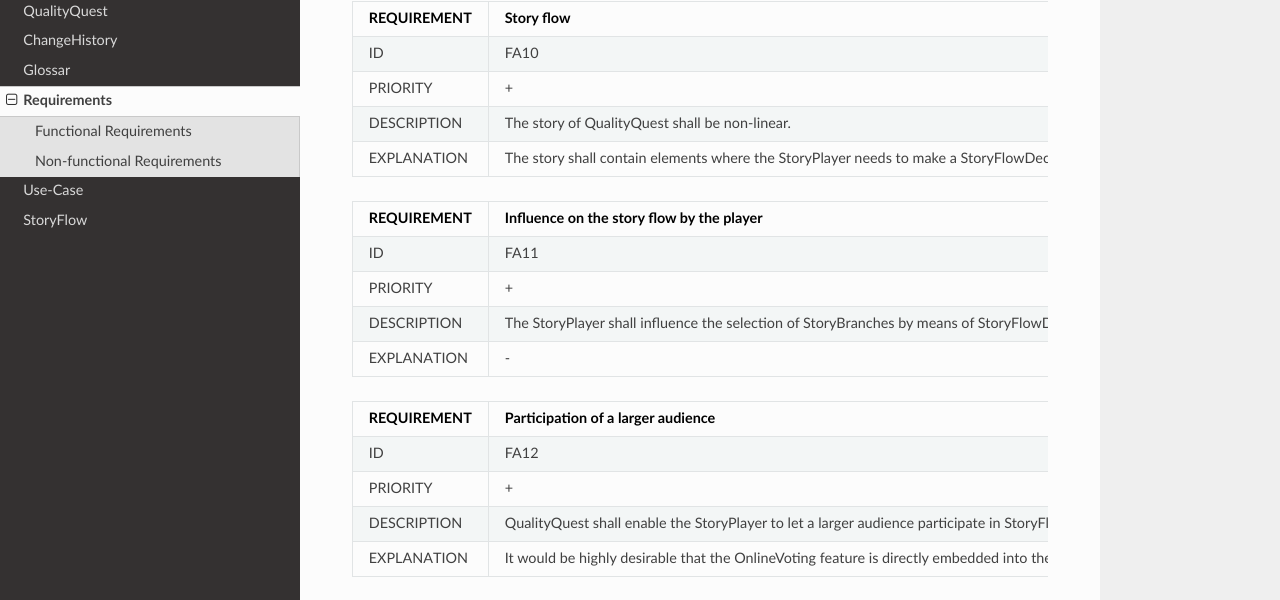
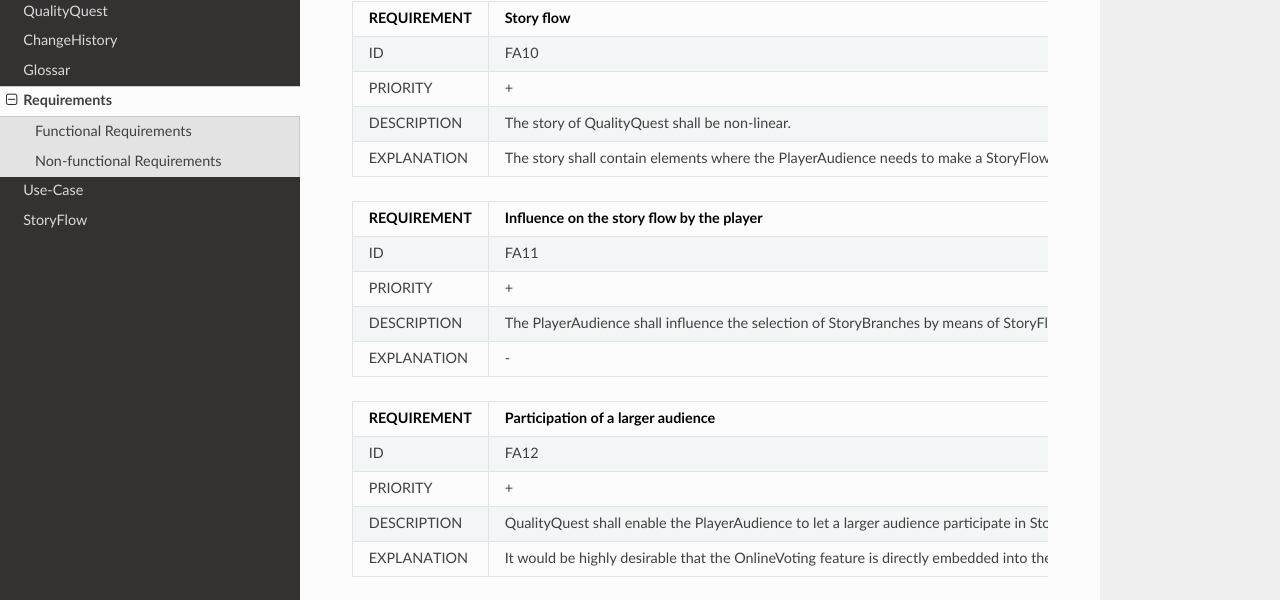
Before and after one commit to Brotenko/QualityQuest, an MkDocs documentation site: the page built from Docs/Pflichtenheft/docs/requirements.md, in a window 1280 px wide and 900 px high, scrolled down 2191 px. Shown: the part 109-709 px from the top of the window. Built offline with MkDocs 1.6.1, drawn with Linux system fonts in a browser that asks for light colours; nearby versions of some CDN libraries; some of the changed text lies outside the part shown.

Commit message:
Requirements: Changed StoryPlayer with PlayerAudience.

```diff
--- a/Docs/Pflichtenheft/docs/requirements.md
+++ b/Docs/Pflichtenheft/docs/requirements.md
@@ -32,8 +32,8 @@
 |----------------|:-----------------------------------------------------------------------------|
 | ID             | FA3                                                                          |
 | PRIORITY       | +                                                                            |
-| DESCRIPTION    | QualityQuest shall be a graphics-based game.                                 |
-| EXPLANATION    | This means that QualityQuest shall not be a purely text-based game, but text max be an element of the visual appearance of the game.                                                                            |
+| DESCRIPTION    | QualityQuest shall be a graphics-based game and script-based game.                                 |
+| EXPLANATION    | This means that QualityQuest shall not be a purely text-based game, but text max be an element of the visual appearance of the game. The PlayerAudience plays the game only through StoryFlowDecisions.                                                                            |
 
 
 | REQUIREMENT    | NewTec branding                                                              |
@@ -89,14 +89,14 @@
 | ID             | FA10                                                                         |
 | PRIORITY       | +                                                                            |
 | DESCRIPTION    | The story of QualityQuest shall be non-linear.                               |
-| EXPLANATION    | The story shall contain elements where the StoryPlayer needs to make a StoryFlowDecision. Depending on the decision, the StoryFlow shall continue in different StoryBranches.                                                                                  |
+| EXPLANATION    | The story shall contain elements where the PlayerAudience needs to make a StoryFlowDecision. Depending on the decision, the StoryFlow shall continue in different StoryBranches.                                                                                  |
 
 
 | REQUIREMENT    | Influence on the story flow by the player                                    |
 |----------------|:-----------------------------------------------------------------------------|
 | ID             | FA11                                                                         |
 | PRIORITY       | +                                                                            |
-| DESCRIPTION    | The StoryPlayer shall influence the selection of StoryBranches by means of StoryFlowDecisions. |
+| DESCRIPTION    | The PlayerAudience shall influence the selection of StoryBranches by means of StoryFlowDecisions. |
 | EXPLANATION    | -                                                                            |
 
 
@@ -104,7 +104,7 @@
 |----------------|:-----------------------------------------------------------------------------|
 | ID             | FA12                                                                         |
 | PRIORITY       | +                                                                            |
-| DESCRIPTION    | QualityQuest shall enable the StoryPlayer to let a larger audience participate in StoryFlowDecisions by means of OnlineVoting.|
+| DESCRIPTION    | QualityQuest shall enable the PlayerAudience to let a larger audience participate in StoryFlowDecisions by means of OnlineVoting.|
 | EXPLANATION    | It would be highly desirable that the OnlineVoting feature is directly embedded into the game. Other methods are acceptable depending on the circumstances.                                                                            |
 
 
```
